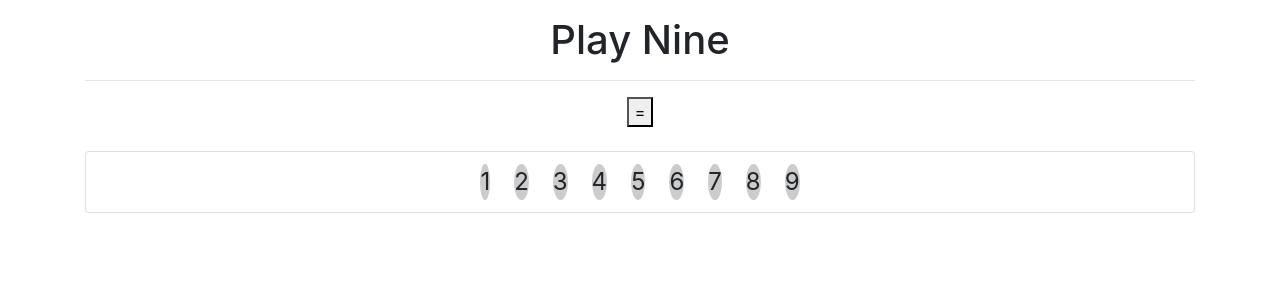
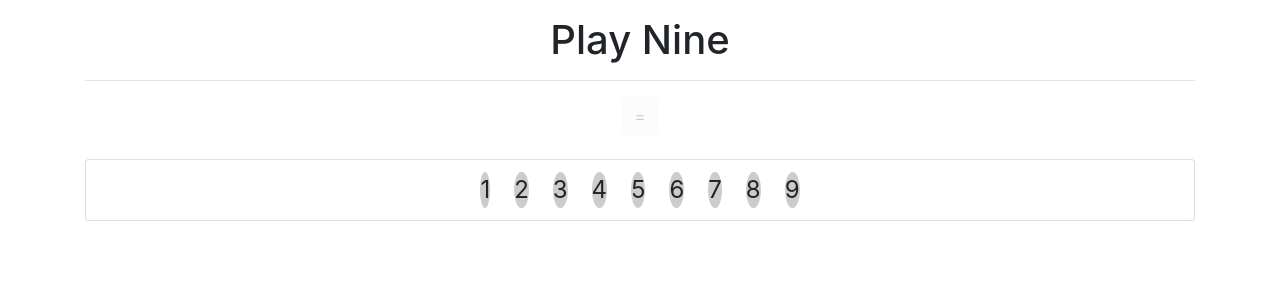
Before and after one commit to ghost-fa/game-kids, a React (Create React App) app: page / in a window 1280 px wide. Shown: the top 300 px of the page. Built offline with nearby package versions, Linux system fonts and the light colour scheme.

Commit message:
add disaple attribut in button component to disaple when no select number

```diff
--- a/src/views/Button.jsx
+++ b/src/views/Button.jsx
@@ -1,9 +1,13 @@
 import React from 'react';
 
 
-const Button = ( ) =>{
+const Button = (props) =>{
   return (
-    <div className="col-2"><button>=</button></div>)
+    <div className="col-2">
+
+      <button className='btn' disabled={props.selectedNumbers.length === 0 }>=</button>
+  </div>
+)
 }
 
 export default Button
```
